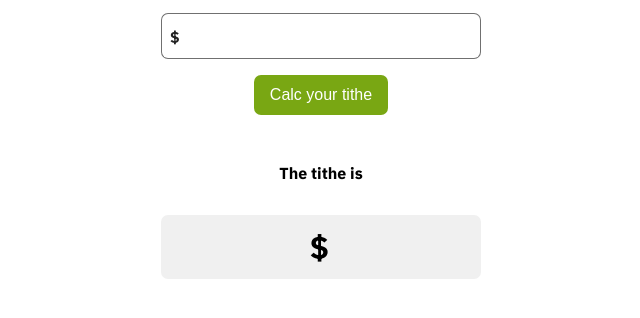
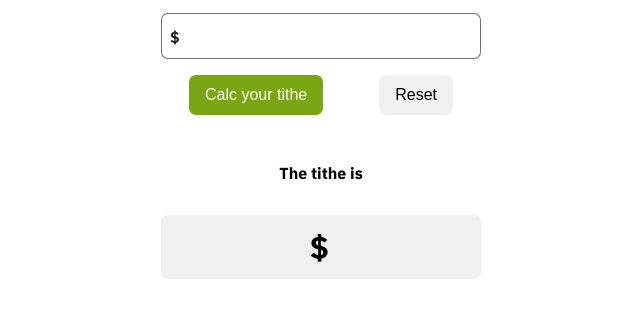
Before and after one commit to georgehossa/tithe-calc-app-vanilla-js, a plain HTML site: page index.html in a window 1280 px wide. Shown: the part 170-488 px from the top of the page, without its empty margins (319-959 px from the left). Drawn offline with Linux system fonts and the light colour scheme.

Commit message:
Adding reset buttom

```diff
--- a/index.html
+++ b/index.html
@@ -18,7 +18,8 @@
         <span class="currency">$</span>
         <input class="form__input income" type="text" id="income" maxlength="15" name="income">
       </div>
-      <button id="button" class="form__buttom" type="button">Calc your tithe</button>
+      <div class="form__buttoms"><button id="button" class="form__buttom" type="button">Calc your tithe</button>
+      <button id="resetButton" class="form__buttom--reset" type="button">Reset</button></div>
     </section>
     <section class="output__wrapper">
       <p class="label output__label">The tithe is</p>
--- a/js/main.js
+++ b/js/main.js
@@ -1,4 +1,5 @@
 const $button = document.querySelector('#button');
+const $resetButton = document.querySelector('#resetButton');
 const $income = document.querySelector('#income');
 const $output = document.querySelector('#output');
 const tithePercent = 0.10;
@@ -15,5 +16,9 @@ $button.addEventListener('click', () => {
   //$output.innerHTML = (roundNumber * tithePercent);
   let titheTotal = roundNumber * tithePercent
   $output.innerHTML = (titheTotal.toLocaleString('es-CO', {minimumFractionDigits: 0, maximumFractionDigits: 0 }));
+})
 
+$resetButton.addEventListener('click', () => {
+  $income.value = '';
+  $output.innerHTML = ('')
 })
--- a/scss/_modules.scss
+++ b/scss/_modules.scss
@@ -7,6 +7,9 @@
   gap: 1rem;
 }
 .form{
+  &__buttoms{
+    display: flex;
+  }
   &__buttom{
     background-color: $green;
     color: $white;
@@ -18,6 +21,17 @@
     padding: .7rem 1rem;
     font-size: 1rem;
     cursor: pointer;
+    &--reset{
+      background-color: $grey;
+      display: flex;
+    border: none;
+    border-radius: 7px;
+    justify-content: center;
+    margin: 1rem auto;
+    padding: .7rem 1rem;
+    font-size: 1rem;
+    cursor: pointer;
+    }
   }
   &__input{
     display: flex;
```
Also changed, not shown: css/main.css.
